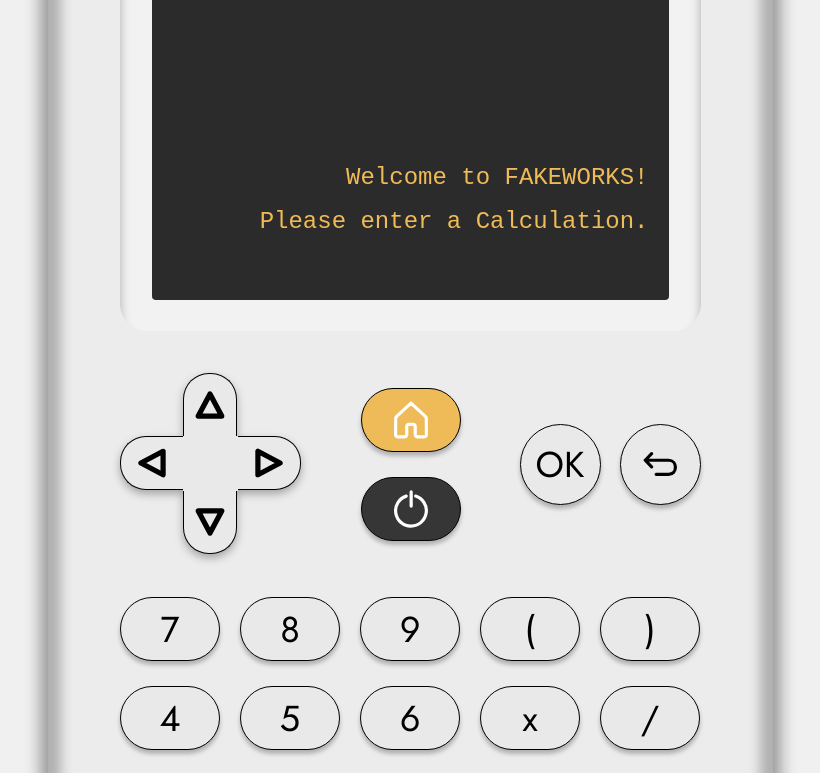
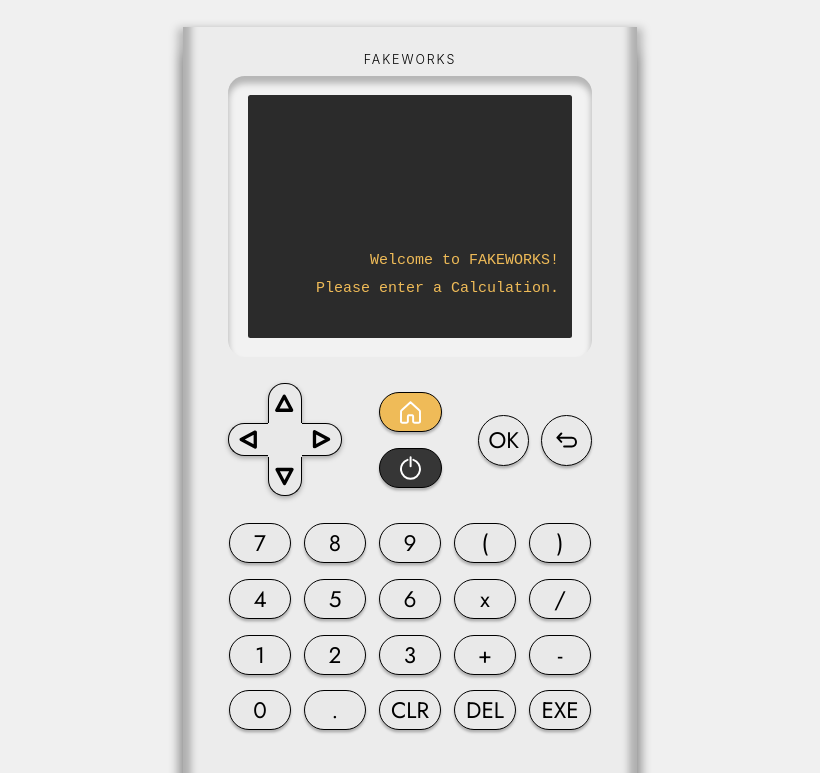
Before and after one commit to Nathan-Toigo/FakeWorks, an Angular app in the folder application/frontend/: page / in a window 1280 px wide. Shown: the top 773 px of the page, without its empty margins (230-1050 px from the left). Built offline with nearby package versions, Linux system fonts and the light colour scheme.

Commit message:
fix calculator size

```diff
--- a/application/frontend/angular.json
+++ b/application/frontend/angular.json
@@ -110,5 +110,8 @@
         }
       }
     }
+  },
+  "cli": {
+    "analytics": false
   }
 }
--- a/application/frontend/src/app/features/calculator/calculator.component.scss
+++ b/application/frontend/src/app/features/calculator/calculator.component.scss
@@ -4,26 +4,26 @@
     display: flex;
     flex-direction: column;
     box-sizing: border-box;
-    padding: 28px 72px 75px 72px;
-    width: 725px;
-    height: 1195px;
-    box-shadow: 0px 43px 20px 0px rgba(0, 0, 0, 0.25),
-        0px 9px 14px 8px rgba(0, 0, 0, 0.25),
-        inset -25px 0px 12px -12px rgba(0, 0, 0, 0.25),
-        inset 25px 0px 12px -12px rgba(0, 0, 0, 0.25);
+    padding: 1.75rem 4.5rem 4.688rem 4.5rem;
+    width: 45.313rem;
+    height: 74.688rem;
+    box-shadow: 0 2.688rem 1.25rem 0 rgba(0, 0, 0, 0.25),
+        0 0.563rem 0.875rem 0.5rem rgba(0, 0, 0, 0.25),
+        inset -1.563rem 0 0.75rem -0.75rem rgba(0, 0, 0, 0.25),
+        inset 1.563rem 0 0.75rem -0.75rem rgba(0, 0, 0, 0.25);
 
     h1 {
         font-family: 'Inter', sans-serif;
         font-style: normal;
         font-weight: 300;
-        font-size: 20px;
-        letter-spacing: 3px;
+        font-size: 1.25rem;
+        letter-spacing: 0.188rem;
         text-align: center;
     }
 
     .components-container {
         display: flex;
         flex-direction: column;
-        gap: 42px;
+        gap: 2.625rem;
     }
 }
--- a/application/frontend/src/app/shared/button/button.component.scss
+++ b/application/frontend/src/app/shared/button/button.component.scss
@@ -1,22 +1,22 @@
 .numpad-key {
     aspect-ratio: 25 / 16;
-    width: 100px;
-    height: 64px;
+    width: 6.25rem;
+    height: 4rem;
     display: flex;
     justify-content: center;
     align-items: center;
-    border-radius: 39px;
-    box-shadow: 0px 4px 4px 0px rgba(0, 0, 0, 0.25);
+    border-radius: 2.438rem;
+    box-shadow: 0 0.25rem 0.25rem 0 rgba(0, 0, 0, 0.25);
     font-family: 'Jost';
-    font-size: 36px;
-    border: 1px solid black;
+    font-size: 2.25rem;
+    border: 0.063rem solid black;
     &.space{
         opacity: 0;
         pointer-events: none;
     }
     &.round{
-        width: 81px;
-        height: 81px;
-        border-radius: 999999px;
+        width: 5.063rem;
+        height: 5.063rem;
+        border-radius: 999999rem;
     }
 }
--- a/application/frontend/src/app/shared/control/control.component.html
+++ b/application/frontend/src/app/shared/control/control.component.html
@@ -15,11 +15,11 @@
 </div>
 <div class="general-container">
   <app-button [bgColor]="'#EFBB58'" (click)="onKeyClickHandler(keys.HOME)">
-    <img height="38px" width="34px" src="/assets/home.svg" alt=""/>
+    <img src="/assets/home.svg" alt=""/>
   </app-button>
 
   <app-button [bgColor]="'#363636'" (click)="onKeyClickHandler(keys.ON_OFF)">
-    <img height="38px" width="34px" src="/assets/on_off.svg" alt=""/>
+    <img src="/assets/on_off.svg" alt=""/>
   </app-button>
 </div>
 <div class="validation-container">
@@ -28,6 +28,6 @@
   </app-button>
 
   <app-button [isRound]="true" (click)="onKeyClickHandler(keys.RETURN)">
-    <img height="38px" width="34px" src="/assets/back_arrow.svg" alt="" />
+    <img src="/assets/back_arrow.svg" alt="" />
   </app-button>
 </div>
--- a/application/frontend/src/app/shared/control/control.component.scss
+++ b/application/frontend/src/app/shared/control/control.component.scss
@@ -5,11 +5,11 @@
 
     .arrow-container{
         position: relative;
-        width: 182px;
-        height: 182px;
+        width: 11.375rem;
+        height: 11.375rem;
         aspect-ratio: 1/1;
         background-image: "/assets/fleche.png";
-        filter: drop-shadow(0 4px 4px rgba(0, 0, 0, 0.3));
+        filter: drop-shadow(0 0.25rem 0.25rem rgba(0, 0, 0, 0.3));
         .arrow{
             position: absolute;
             display: flex;
@@ -17,70 +17,70 @@
             justify-content: center;
             background-color: #E9E9E9;
             &#left{
-                width: 63px;
-                height: 54px;
+                width: 3.938rem;
+                height: 3.375rem;
                 left : 0;
-                top: 63px;
-                border-left: 1px solid #000000;
-                border-bottom: 1px solid #000000;
-                border-top: 1px solid #000000;
-                border-radius: 26px 0 0 26px;
+                top: 3.938rem;
+                border-left: 0.063rem solid #000000;
+                border-bottom: 0.063rem solid #000000;
+                border-top: 0.063rem solid #000000;
+                border-radius: 1.625rem 0 0 1.625rem;
                 img{
                     transform: rotate(90deg);
                 }
             }
 
             &#right{
-                width: 63px;
-                height: 54px;
-                left: 118px;
-                top: 63px;
-                border-right: 1px solid #000000;
-                border-bottom: 1px solid #000000;
-                border-top: 1px solid #000000;
-                border-radius: 0 26px 26px 0;
+                width: 3.938rem;
+                height: 3.375rem;
+                left: 7.375rem;
+                top: 3.938rem;
+                border-right: 0.063rem solid #000000;
+                border-bottom: 0.063rem solid #000000;
+                border-top: 0.063rem solid #000000;
+                border-radius: 0 1.625rem 1.625rem 0;
                 img{
                     transform: rotate(270deg);
                 }
             }
 
             &#up{
-                width: 54px;
-                height: 63px;
+                width: 3.375rem;
+                height: 3.938rem;
                 top : 0;
-                left: 63px;
-                border-left: 1px solid #000000;
-                border-right: 1px solid #000000;
-                border-top: 1px solid #000000;
-                border-radius: 26px 26px 0 0;
+                left: 3.938rem;
+                border-left: 0.063rem solid #000000;
+                border-right: 0.063rem solid #000000;
+                border-top: 0.063rem solid #000000;
+                border-radius: 1.625rem 1.625rem 0 0;
                 img{
                     transform: rotate(180deg);
                 }
             }
 
             &#down{
-                width: 54px;
-                height: 63px;
-                top:  118px;
-                left: 63px;
-                border-left: 1px solid #000000;
-                border-right: 1px solid #000000;
-                border-bottom: 1px solid #000000;
-                border-radius: 0 0 26px 26px;
+                width: 3.375rem;
+                height: 3.938rem;
+                top:  7.375rem;
+                left: 3.938rem;
+                border-left: 0.063rem solid #000000;
+                border-right: 0.063rem solid #000000;
+                border-bottom: 0.063rem solid #000000;
+                border-radius: 0 0 1.625rem 1.625rem;
                 img{
                     transform: rotate(0deg);
                 }
             }
             &#center{
-                width: 55px;
-                height: 55px;
-                top: 63px;
-                left: 63px;
+                width: 3.438rem;
+                height: 3.438rem;
+                top: 3.938rem;
+                left: 3.938rem;
             }
 
             img{
-                width: 30px;
-                height: 30px;
+                width: 1.875rem;
+                height: 1.875rem;
             }
         }
 
@@ -90,12 +90,18 @@
     .general-container{
         display: flex;
         flex-direction: column;
-        margin: 12px 0;
-        gap: 25px;
+        margin: 0.75rem 0;
+        gap: 1.563rem;
     }
     .validation-container{
         display: flex;
         justify-content: space-between;
-        gap: 19px;
+        gap: 1.188rem;
+    }
+    .general-container, .validation-container{
+      img{
+        height: 2.375rem;
+        width: 2.125rem;
+      }
     }
 }
--- a/application/frontend/src/app/shared/numpad/numpad.component.scss
+++ b/application/frontend/src/app/shared/numpad/numpad.component.scss
@@ -2,6 +2,6 @@
     display: flex;
     flex-wrap: wrap;
     justify-content: center;
-    column-gap: 20px;
-    row-gap: 25px;
+    column-gap: 1.25rem;
+    row-gap: 1.563rem;
 }
--- a/application/frontend/src/app/shared/screen/screen.component.scss
+++ b/application/frontend/src/app/shared/screen/screen.component.scss
@@ -1,27 +1,27 @@
 :host {
     display: flex;
-    border-radius: 27px;
+    border-radius: 1.688rem;
     background-color: #F2F2F2;
-    padding: 31px 32px;
-    box-shadow: inset 0px 11px 10px 1px rgba(0, 0, 0, 0.25);
+    padding: 1.938rem 2rem;
+    box-shadow: inset 0 0.688rem 0.625rem 0.063rem rgba(0, 0, 0, 0.25);
 
     .screen {
         background-color: #2B2B2B;
         aspect-ratio: 1034 / 776;
-        border-radius: 4px;
+        border-radius: 0.25rem;
         width: 100%;
         display: flex;
         flex-direction: column;
         justify-content: flex-end;
-        padding: 20px;
+        padding: 1.25rem;
         box-sizing: border-box;
-        gap: 15px;
+        gap: 0.938rem;
         overflow-y: hidden;
 
         span {
             color: #FFFFFF;
-            font-size: 24px;
-            line-height: 29px;
+            font-size: 1.5rem;
+            line-height: 1.813rem;
             text-align: right;
             display: block;
             font-family: 'Courier New', Courier, monospace;
@@ -51,13 +51,13 @@
                 &::after {
                     content: "";
                     position: absolute;
-                    top: 4px;
-                    right: -1px;
+                    top: 0.25rem;
+                    right: -0.063rem;
                     display: inline-block;
                     background-color: #FFFFFF88;
                     vertical-align: top;
-                    width: 2px;
-                    height: 20px;
+                    width: 0.125rem;
+                    height: 1.25rem;
                     animation: blink 2s step-end infinite;
                 }
             }
--- a/application/frontend/src/index.html
+++ b/application/frontend/src/index.html
@@ -1,5 +1,5 @@
 <!doctype html>
-<html lang="en">
+<html lang="en" style="font-size: 10px;">
 <head>
   <meta charset="utf-8">
   <title>Frontend</title>
```
Also changed, not shown: application/frontend/src/styles.scss (+10 -5 lines).
